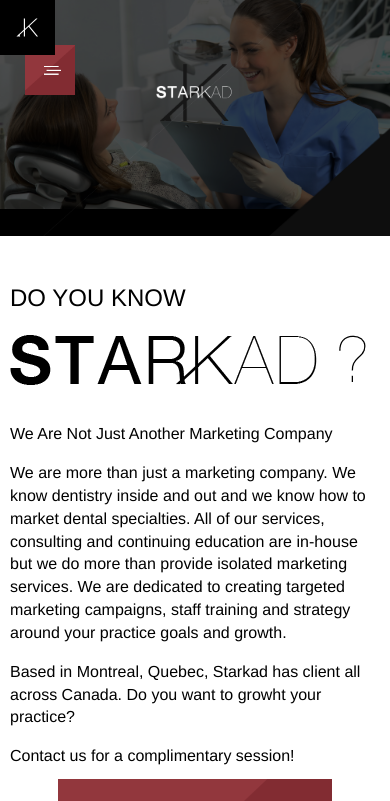
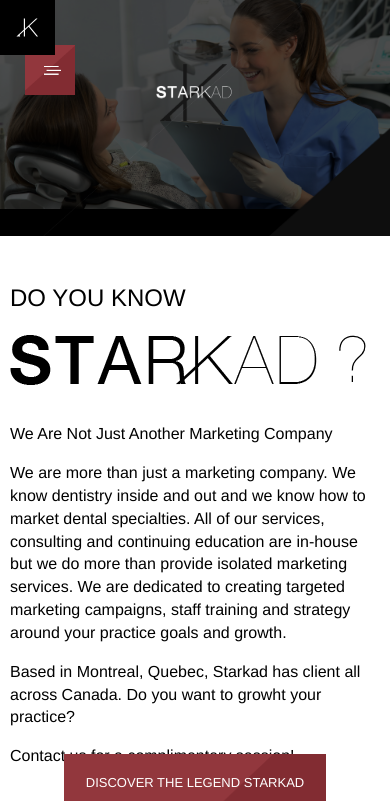
Before and after one commit to richardbonneau/starkad-mockup, a React (Create React App) app: page / in a window 390 px wide. Shown: the top 801 px of the page. Built offline with nearby package versions, Linux system fonts and the light colour scheme.

Commit message:
starting responsive

```diff
--- a/src/App.js
+++ b/src/App.js
@@ -177,6 +177,7 @@
   font-weight: 600;
   padding: 20px;
 `;
+const FlexFirstPart = styled.div``;
 
 const App = () => {
   return (
@@ -192,7 +193,7 @@
         <Logo src="/logo.png" />
       </LogoContainer>
       <Burger src="/burg.png" />
-
+      <FlexFirstPart>
         <Content>
           <Subtitle>DO YOU KNOW</Subtitle>
           <ContentLogo src="content-logo.png" />
@@ -200,10 +201,10 @@
 
           <p>
             We are more than just a marketing company. We know dentistry inside and out and we know
-          how to market dental specialties. All of our services, consulting and continuing education
-          are in-house but we do more than provide isolated marketing services. We are dedicated to
-          creating targeted marketing campaigns, staff training and strategy around your practice
-          goals and growth.
+            how to market dental specialties. All of our services, consulting and continuing
+            education are in-house but we do more than provide isolated marketing services. We are
+            dedicated to creating targeted marketing campaigns, staff training and strategy around
+            your practice goals and growth.
           </p>
 
           <p>
@@ -211,10 +212,12 @@
             your practice?
           </p>
           <p>Contact us for a complimentary session!</p>
+          <Button>DISCOVER THE LEGEND STARKAD</Button>
         </Content>
-      <Button>DISCOVER THE LEGEND STARKAD</Button>
 
         <SecondHero src="/hero2.png" />
+      </FlexFirstPart>
+
       <ParagraphOnBlack>
         OUR MISSION IS TO HELP DENTAL AND ORTHODONTIC CLINIC, TO INCREASE PROFITABILITY, TO MEET
         THEIR CHALLENGES AND TO FULFIL THEIR OBJECTIVES WITH EFFECTIVE STRATEGIES.
```
Lines whose indentation alone changed are shown as unchanged.
